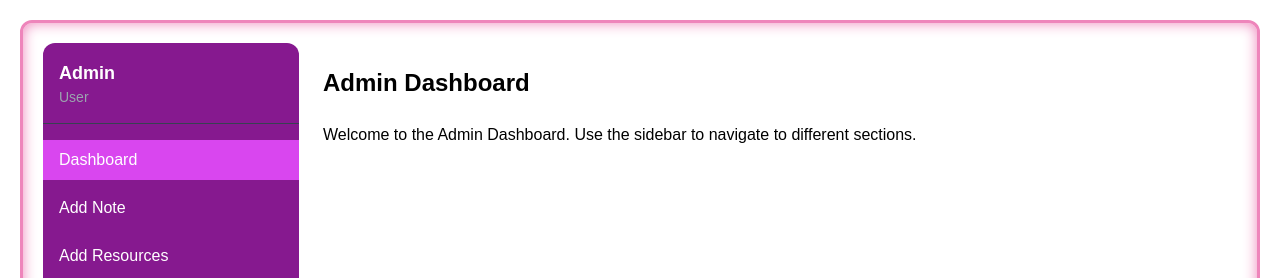
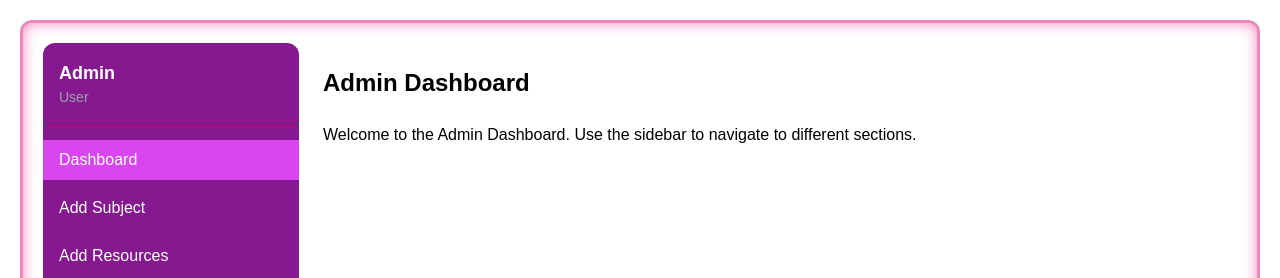
Before and after one commit to Soumyadipmaity1/k-prep-main, a Next.js app: page /admin in a window 1280 px wide. Shown: the top 278 px of the page. Built offline with nearby package versions, Linux system fonts and the light colour scheme; no server answers; a web font is replaced by a local one.

Commit message:
ui:menu bar change

```diff
--- a/src/components/Menubar/AdminSidebar/AdminSidebar.tsx
+++ b/src/components/Menubar/AdminSidebar/AdminSidebar.tsx
@@ -27,14 +27,14 @@ const AdminSidebar = () => {
     session?.user?.role != "admin"
       ? [
           { name: "Dashboard", path: "/admin" },
-          { name: "Add Note", path: "/admin/add-note" },
+          { name: "Add Subject", path: "/admin/add-subject" },
           { name: "Add Resources", path: "/admin/add-resources" },
           { name: "View Notes", path: "/admin/view-note" },
           { name: "Profile", path: "/admin/view-profile" },
         ]
       : [
           { name: "Dashboard", path: "/admin" },
-          { name: "Add Note", path: "/admin/add-note" },
+          { name: "Add Subject", path: "/admin/add-subject" },
           { name: "Add Resources", path: "/admin/add-resources" },
           { name: "Add User", path: "/admin/add-user" },
           { name: "View Notes", path: "/admin/view-note" },
```
Also changed, not shown: src/app/admin/add-subject/page.tsx (renamed from src/app/admin/add-note/page.tsx).
